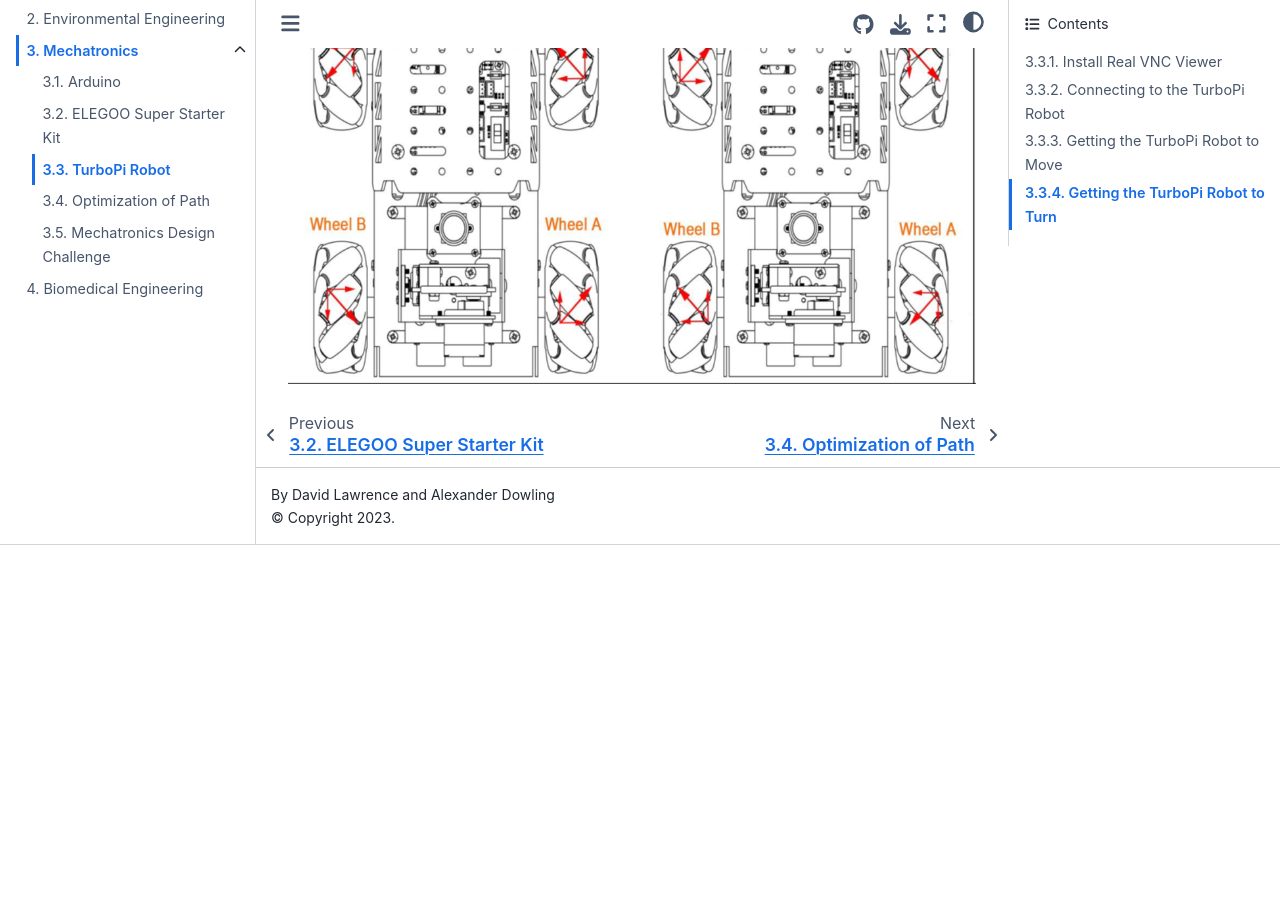
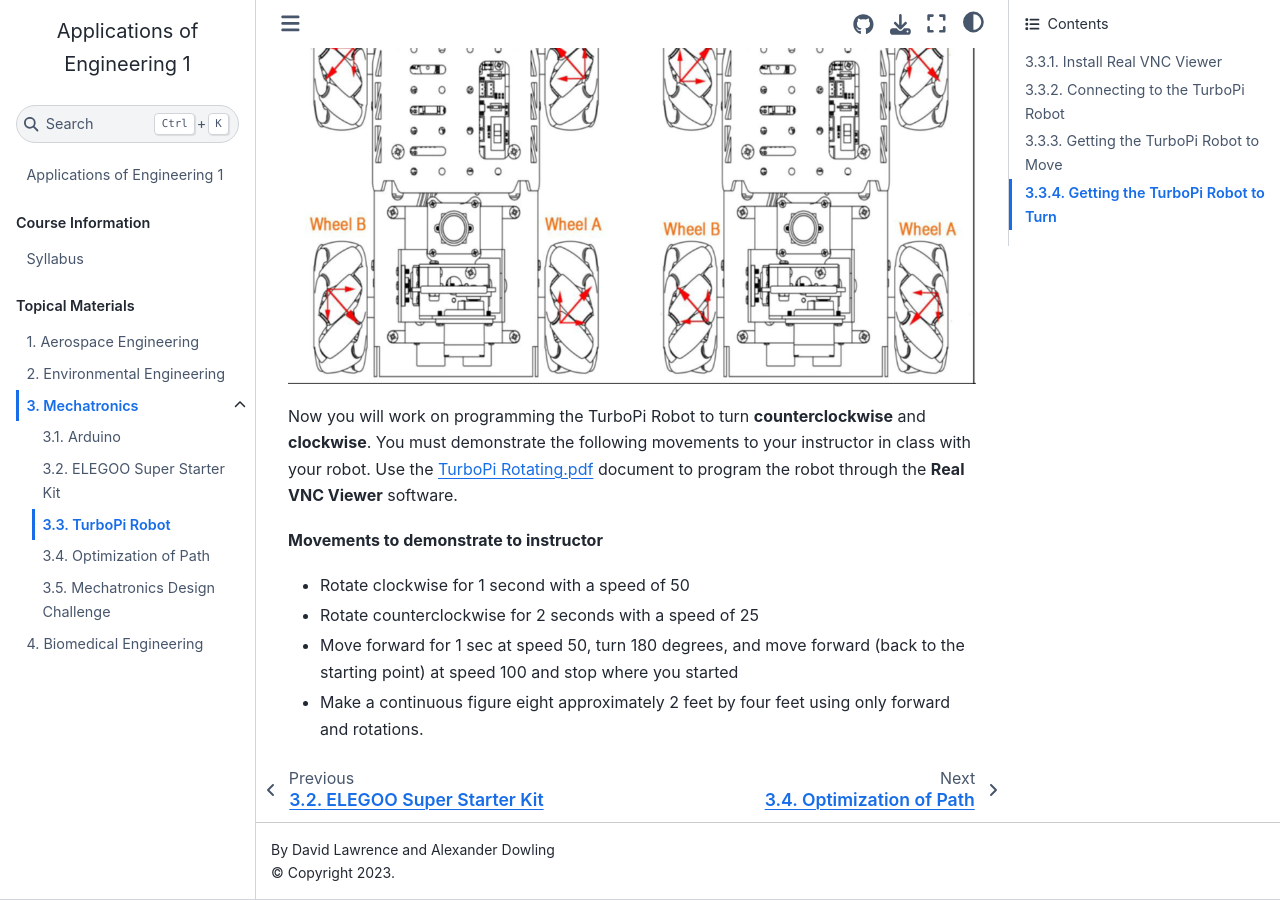
Before and after one commit to Culver-Academies/engineering1, a Jupyter Book: the page built from mech/TurboPi.md, in a window 1280 px wide and 900 px high, scrolled down 2753 px. Built offline with Jupyter Book 1.0.4 settings and Sphinx 7.4.7 and the Sphinx Book theme 1.1.4, drawn with Linux system fonts in a browser that asks for light colours; before the commit the page ends 3298 px from its top, so only the background shows below that.

Commit message:
Update TurboPi.md

```diff
--- a/mech/TurboPi.md
+++ b/mech/TurboPi.md
@@ -51,3 +51,12 @@ right wheels rotate in reverse, the car turns **clockwise** on the spot. The ana
 force is as pictured.
 
 ![](../MecanumTurn.png)
+
+Now you will work on programming the TurboPi Robot to turn **counterclockwise** and **clockwise**.
+You must demonstrate the following movements to your instructor in class with your robot. Use the [TurboPi Rotating.pdf](https://drive.google.com/file/d/1CbrnBQZT-vjS1WbPN6FqY1I4YLGYoaZE/view?usp=drive_link) document to program the robot through the **Real VNC Viewer** software.
+
+**Movements to demonstrate to instructor**
+* Rotate clockwise for 1 second with a speed of 50
+* Rotate counterclockwise for 2 seconds with a speed of 25
+* Move forward for 1 sec at speed 50, turn 180 degrees, and move forward (back to the starting point) at speed 100 and stop where you started
+* Make a continuous figure eight approximately 2 feet by four feet using only forward and rotations.
```
